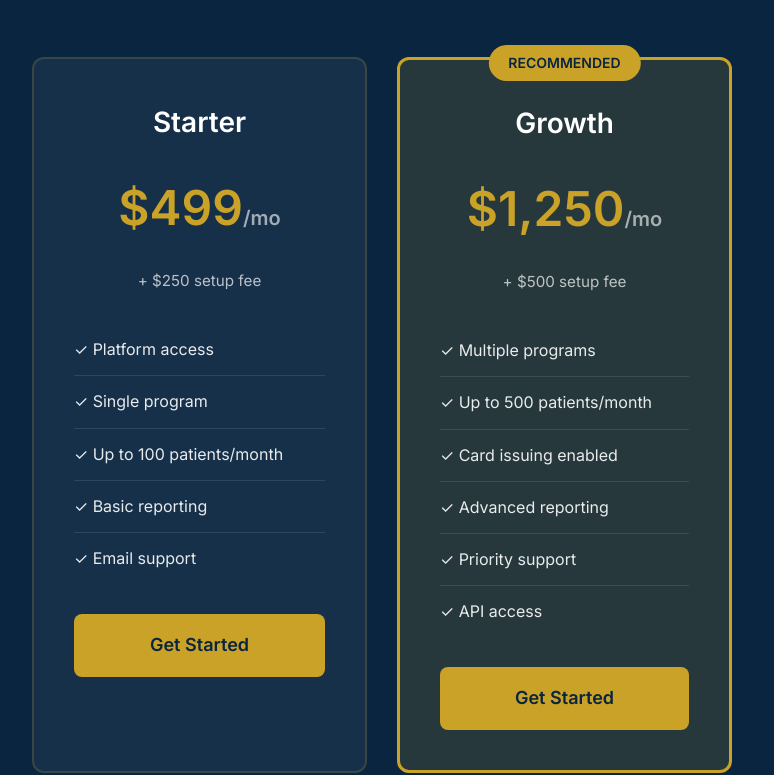
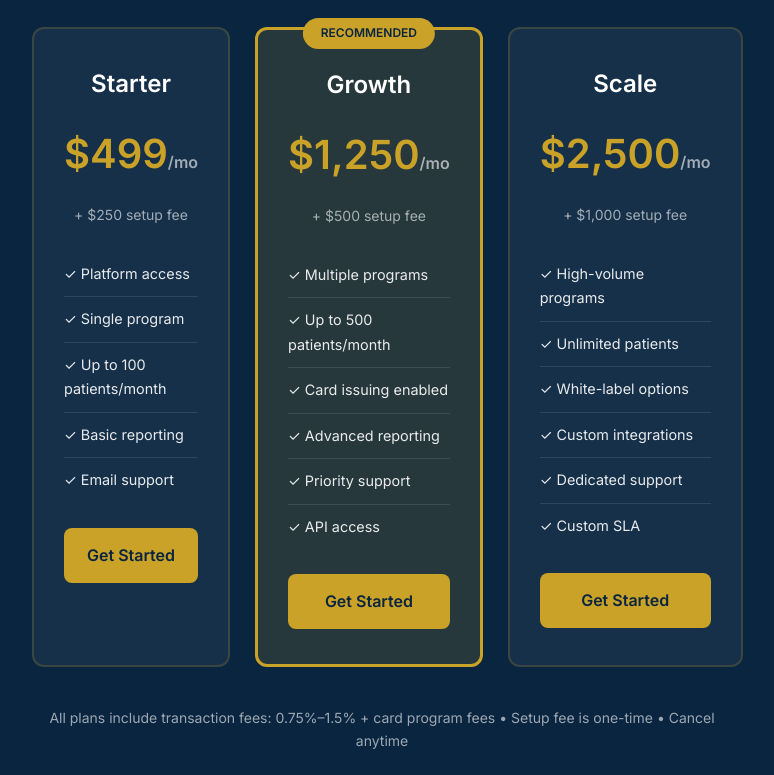
Before and after one commit to solutionspma/payflexsystems.com, a website built with Vite: page apps/payflex-systems/partner.html in a window 1280 px wide. Shown: the part 4906-5681 px from the top of the page, without its empty margins (258-1032 px from the left). Built offline with nearby package versions, Linux system fonts and the light colour scheme.

Commit message:
Redesign pricing section: force 3-column layout, reduce padding, condense footer text to single line

```diff
--- a/apps/payflex-systems/partner.html
+++ b/apps/payflex-systems/partner.html
@@ -218,71 +218,69 @@
           <h2 class="section-title" style="color: #fff;">Let's discuss your practice needs.</h2>
           <p class="section-subtitle" style="color: rgba(255,255,255,0.8);">
   <!-- Pricing Selection -->
-  <section class="section" id="pricing" style="background: #0a2540; padding: 100px 0;">
+  <section class="section" id="pricing" style="background: #0a2540; padding: 80px 0 60px;">
     <div class="container">
-      <div style="max-width: 1200px; margin: 0 auto;">
-        <div class="section-header" style="text-align: center; margin-bottom: 60px;">
+      <div style="max-width: 1400px; margin: 0 auto;">
+        <div class="section-header" style="text-align: center; margin-bottom: 50px;">
           <span class="eyebrow" style="color: #c9a227;">Choose Your Plan</span>
           <h2 class="section-title" style="color: #fff;">Select your tier. Complete onboarding. Start immediately.</h2>
-          <p class="section-subtitle" style="color: rgba(255,255,255,0.8);">
+          <p class="section-subtitle" style="color: rgba(255,255,255,0.8); max-width: 700px; margin: 15px auto 0;">
             No consultations. No sales calls. Just pick your plan and go through the application.
           </p>
         </div>
 
-        <div style="display: grid; grid-template-columns: repeat(auto-fit, minmax(320px, 1fr)); gap: 30px; margin-bottom: 60px;">
+        <div style="display: grid; grid-template-columns: repeat(3, 1fr); gap: 25px; margin-bottom: 40px; max-width: 1200px; margin-left: auto; margin-right: auto;">
           <!-- Starter Plan -->
-          <div style="background: rgba(255,255,255,0.05); padding: 40px; border-radius: 12px; border: 2px solid rgba(201,162,39,0.2); text-align: center;">
-            <h3 style="font-size: 1.75rem; color: #fff; margin-bottom: 10px;">Starter</h3>
-            <div style="font-size: 3rem; color: #c9a227; font-weight: 700; margin: 20px 0;">$499<span style="font-size: 1.25rem; color: rgba(255,255,255,0.6);">/mo</span></div>
-            <p style="color: rgba(255,255,255,0.7); margin-bottom: 30px; font-size: 0.95rem;">+ $250 setup fee</p>
-            <ul style="text-align: left; list-style: none; padding: 0; margin-bottom: 30px;">
-              <li style="padding: 12px 0; border-bottom: 1px solid rgba(255,255,255,0.1); color: rgba(255,255,255,0.9);">✓ Platform access</li>
-              <li style="padding: 12px 0; border-bottom: 1px solid rgba(255,255,255,0.1); color: rgba(255,255,255,0.9);">✓ Single program</li>
-              <li style="padding: 12px 0; border-bottom: 1px solid rgba(255,255,255,0.1); color: rgba(255,255,255,0.9);">✓ Up to 100 patients/month</li>
-              <li style="padding: 12px 0; border-bottom: 1px solid rgba(255,255,255,0.1); color: rgba(255,255,255,0.9);">✓ Basic reporting</li>
-              <li style="padding: 12px 0; color: rgba(255,255,255,0.9);">✓ Email support</li>
+          <div style="background: rgba(255,255,255,0.05); padding: 35px 30px; border-radius: 12px; border: 2px solid rgba(201,162,39,0.2); text-align: center;">
+            <h3 style="font-size: 1.5rem; color: #fff; margin-bottom: 8px;">Starter</h3>
+            <div style="font-size: 2.5rem; color: #c9a227; font-weight: 700; margin: 15px 0;">$499<span style="font-size: 1rem; color: rgba(255,255,255,0.6);">/mo</span></div>
+            <p style="color: rgba(255,255,255,0.6); margin-bottom: 25px; font-size: 0.875rem;">+ $250 setup fee</p>
+            <ul style="text-align: left; list-style: none; padding: 0; margin-bottom: 25px; font-size: 0.9rem;">
+              <li style="padding: 10px 0; border-bottom: 1px solid rgba(255,255,255,0.1); color: rgba(255,255,255,0.9);">✓ Platform access</li>
+              <li style="padding: 10px 0; border-bottom: 1px solid rgba(255,255,255,0.1); color: rgba(255,255,255,0.9);">✓ Single program</li>
+              <li style="padding: 10px 0; border-bottom: 1px solid rgba(255,255,255,0.1); color: rgba(255,255,255,0.9);">✓ Up to 100 patients/month</li>
+              <li style="padding: 10px 0; border-bottom: 1px solid rgba(255,255,255,0.1); color: rgba(255,255,255,0.9);">✓ Basic reporting</li>
+              <li style="padding: 10px 0; color: rgba(255,255,255,0.9);">✓ Email support</li>
             </ul>
-            <a href="/apps/payflex-health/onboarding/?plan=starter" style="display: block; width: 100%; padding: 16px; background: #c9a227; color: #0a2540; text-align: center; text-decoration: none; border-radius: 8px; font-weight: 600; font-size: 1.125rem;">Get Started</a>
+            <a href="/apps/payflex-health/onboarding/?plan=starter" style="display: block; width: 100%; padding: 14px; background: #c9a227; color: #0a2540; text-align: center; text-decoration: none; border-radius: 8px; font-weight: 600; font-size: 1rem;">Get Started</a>
           </div>
 
           <!-- Growth Plan (Recommended) -->
-          <div style="background: rgba(201,162,39,0.15); padding: 40px; border-radius: 12px; border: 3px solid #c9a227; text-align: center; position: relative;">
-            <div style="position: absolute; top: -15px; left: 50%; transform: translateX(-50%); background: #c9a227; color: #0a2540; padding: 6px 20px; border-radius: 20px; font-weight: 700; font-size: 0.875rem;">RECOMMENDED</div>
-            <h3 style="font-size: 1.75rem; color: #fff; margin-bottom: 10px;">Growth</h3>
-            <div style="font-size: 3rem; color: #c9a227; font-weight: 700; margin: 20px 0;">$1,250<span style="font-size: 1.25rem; color: rgba(255,255,255,0.6);">/mo</span></div>
-            <p style="color: rgba(255,255,255,0.7); margin-bottom: 30px; font-size: 0.95rem;">+ $500 setup fee</p>
-            <ul style="text-align: left; list-style: none; padding: 0; margin-bottom: 30px;">
-              <li style="padding: 12px 0; border-bottom: 1px solid rgba(255,255,255,0.1); color: rgba(255,255,255,0.9);">✓ Multiple programs</li>
-              <li style="padding: 12px 0; border-bottom: 1px solid rgba(255,255,255,0.1); color: rgba(255,255,255,0.9);">✓ Up to 500 patients/month</li>
-              <li style="padding: 12px 0; border-bottom: 1px solid rgba(255,255,255,0.1); color: rgba(255,255,255,0.9);">✓ Card issuing enabled</li>
-              <li style="padding: 12px 0; border-bottom: 1px solid rgba(255,255,255,0.1); color: rgba(255,255,255,0.9);">✓ Advanced reporting</li>
-              <li style="padding: 12px 0; border-bottom: 1px solid rgba(255,255,255,0.1); color: rgba(255,255,255,0.9);">✓ Priority support</li>
-              <li style="padding: 12px 0; color: rgba(255,255,255,0.9);">✓ API access</li>
+          <div style="background: rgba(201,162,39,0.15); padding: 35px 30px; border-radius: 12px; border: 3px solid #c9a227; text-align: center; position: relative;">
+            <div style="position: absolute; top: -12px; left: 50%; transform: translateX(-50%); background: #c9a227; color: #0a2540; padding: 5px 18px; border-radius: 20px; font-weight: 700; font-size: 0.75rem;">RECOMMENDED</div>
+            <h3 style="font-size: 1.5rem; color: #fff; margin-bottom: 8px;">Growth</h3>
+            <div style="font-size: 2.5rem; color: #c9a227; font-weight: 700; margin: 15px 0;">$1,250<span style="font-size: 1rem; color: rgba(255,255,255,0.6);">/mo</span></div>
+            <p style="color: rgba(255,255,255,0.6); margin-bottom: 25px; font-size: 0.875rem;">+ $500 setup fee</p>
+            <ul style="text-align: left; list-style: none; padding: 0; margin-bottom: 25px; font-size: 0.9rem;">
+              <li style="padding: 10px 0; border-bottom: 1px solid rgba(255,255,255,0.1); color: rgba(255,255,255,0.9);">✓ Multiple programs</li>
+              <li style="padding: 10px 0; border-bottom: 1px solid rgba(255,255,255,0.1); color: rgba(255,255,255,0.9);">✓ Up to 500 patients/month</li>
+              <li style="padding: 10px 0; border-bottom: 1px solid rgba(255,255,255,0.1); color: rgba(255,255,255,0.9);">✓ Card issuing enabled</li>
+              <li style="padding: 10px 0; border-bottom: 1px solid rgba(255,255,255,0.1); color: rgba(255,255,255,0.9);">✓ Advanced reporting</li>
+              <li style="padding: 10px 0; border-bottom: 1px solid rgba(255,255,255,0.1); color: rgba(255,255,255,0.9);">✓ Priority support</li>
+              <li style="padding: 10px 0; color: rgba(255,255,255,0.9);">✓ API access</li>
             </ul>
-            <a href="/apps/payflex-health/onboarding/?plan=growth" style="display: block; width: 100%; padding: 16px; background: #c9a227; color: #0a2540; text-align: center; text-decoration: none; border-radius: 8px; font-weight: 600; font-size: 1.125rem;">Get Started</a>
+            <a href="/apps/payflex-health/onboarding/?plan=growth" style="display: block; width: 100%; padding: 14px; background: #c9a227; color: #0a2540; text-align: center; text-decoration: none; border-radius: 8px; font-weight: 600; font-size: 1rem;">Get Started</a>
           </div>
 
           <!-- Scale Plan -->
-          <div style="background: rgba(255,255,255,0.05); padding: 40px; border-radius: 12px; border: 2px solid rgba(201,162,39,0.2); text-align: center;">
-            <h3 style="font-size: 1.75rem; color: #fff; margin-bottom: 10px;">Scale</h3>
-            <div style="font-size: 3rem; color: #c9a227; font-weight: 700; margin: 20px 0;">$2,500<span style="font-size: 1.25rem; color: rgba(255,255,255,0.6);">/mo</span></div>
-            <p style="color: rgba(255,255,255,0.7); margin-bottom: 30px; font-size: 0.95rem;">+ $1,000 setup fee</p>
-            <ul style="text-align: left; list-style: none; padding: 0; margin-bottom: 30px;">
-              <li style="padding: 12px 0; border-bottom: 1px solid rgba(255,255,255,0.1); color: rgba(255,255,255,0.9);">✓ High-volume programs</li>
-              <li style="padding: 12px 0; border-bottom: 1px solid rgba(255,255,255,0.1); color: rgba(255,255,255,0.9);">✓ Unlimited patients</li>
-              <li style="padding: 12px 0; border-bottom: 1px solid rgba(255,255,255,0.1); color: rgba(255,255,255,0.9);">✓ White-label options</li>
-              <li style="padding: 12px 0; border-bottom: 1px solid rgba(255,255,255,0.1); color: rgba(255,255,255,0.9);">✓ Custom integrations</li>
-              <li style="padding: 12px 0; border-bottom: 1px solid rgba(255,255,255,0.1); color: rgba(255,255,255,0.9);">✓ Dedicated support</li>
-              <li style="padding: 12px 0; color: rgba(255,255,255,0.9);">✓ Custom SLA</li>
+          <div style="background: rgba(255,255,255,0.05); padding: 35px 30px; border-radius: 12px; border: 2px solid rgba(201,162,39,0.2); text-align: center;">
+            <h3 style="font-size: 1.5rem; color: #fff; margin-bottom: 8px;">Scale</h3>
+            <div style="font-size: 2.5rem; color: #c9a227; font-weight: 700; margin: 15px 0;">$2,500<span style="font-size: 1rem; color: rgba(255,255,255,0.6);">/mo</span></div>
+            <p style="color: rgba(255,255,255,0.6); margin-bottom: 25px; font-size: 0.875rem;">+ $1,000 setup fee</p>
+            <ul style="text-align: left; list-style: none; padding: 0; margin-bottom: 25px; font-size: 0.9rem;">
+              <li style="padding: 10px 0; border-bottom: 1px solid rgba(255,255,255,0.1); color: rgba(255,255,255,0.9);">✓ High-volume programs</li>
+              <li style="padding: 10px 0; border-bottom: 1px solid rgba(255,255,255,0.1); color: rgba(255,255,255,0.9);">✓ Unlimited patients</li>
+              <li style="padding: 10px 0; border-bottom: 1px solid rgba(255,255,255,0.1); color: rgba(255,255,255,0.9);">✓ White-label options</li>
+              <li style="padding: 10px 0; border-bottom: 1px solid rgba(255,255,255,0.1); color: rgba(255,255,255,0.9);">✓ Custom integrations</li>
+              <li style="padding: 10px 0; border-bottom: 1px solid rgba(255,255,255,0.1); color: rgba(255,255,255,0.9);">✓ Dedicated support</li>
+              <li style="padding: 10px 0; color: rgba(255,255,255,0.9);">✓ Custom SLA</li>
             </ul>
-            <a href="/apps/payflex-health/onboarding/?plan=scale" style="display: block; width: 100%; padding: 16px; background: #c9a227; color: #0a2540; text-align: center; text-decoration: none; border-radius: 8px; font-weight: 600; font-size: 1.125rem;">Get Started</a>
+            <a href="/apps/payflex-health/onboarding/?plan=scale" style="display: block; width: 100%; padding: 14px; background: #c9a227; color: #0a2540; text-align: center; text-decoration: none; border-radius: 8px; font-weight: 600; font-size: 1rem;">Get Started</a>
           </div>
         </div>
 
-        <div style="text-align: center; color: rgba(255,255,255,0.7); font-size: 0.95rem; line-height: 1.8;">
-          <p style="margin-bottom: 10px;">✓ All plans include transaction fees: 0.75%–1.5% + card program fees</p>
-          <p style="margin-bottom: 10px;">✓ Setup fee is a one-time payment processed at onboarding</p>
-          <p>✓ Cancel anytime. No long-term contracts.</p>
+        <div style="text-align: center; color: rgba(255,255,255,0.6); font-size: 0.875rem; line-height: 1.6; max-width: 800px; margin: 0 auto;">
+          <p style="margin: 0 0 8px;">All plans include transaction fees: 0.75%–1.5% + card program fees • Setup fee is one-time • Cancel anytime</p>
         </div>
       </div>
     </div>
```
